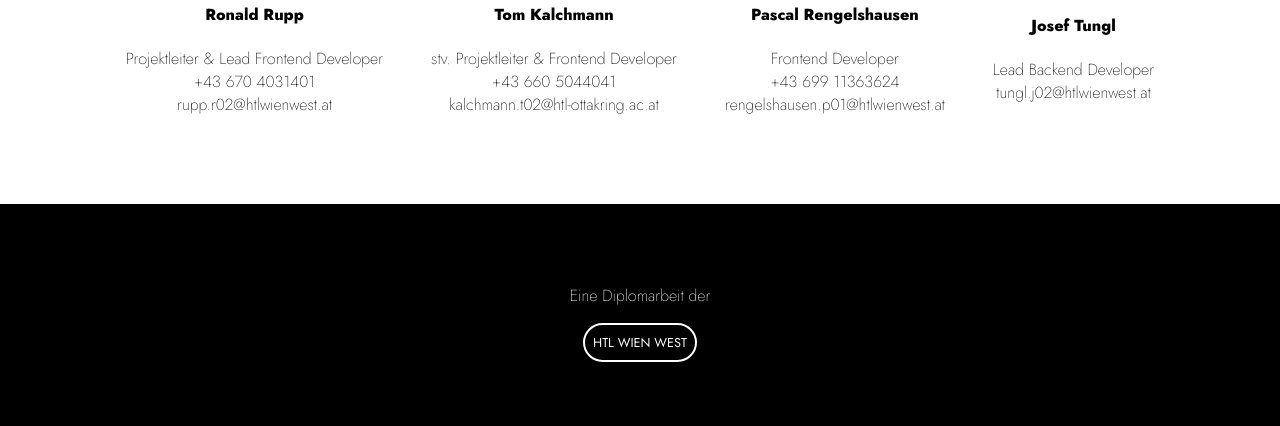
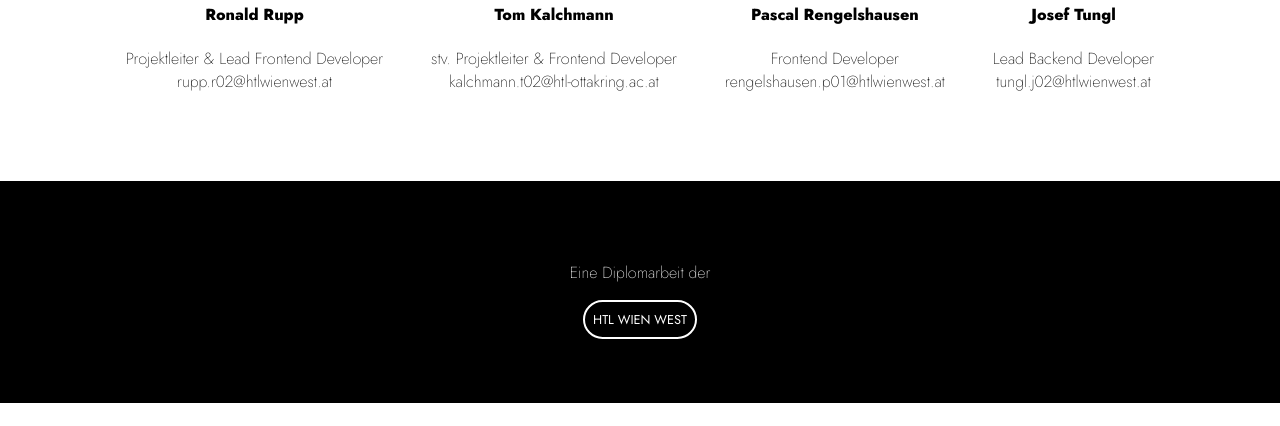
Before and after one commit to ronaldrupp/checkit-website, a plain HTML site: page impressum.html in a window 1280 px wide. Shown: the part 2052-2478 px from the top of the page. After the commit the page ends 2455 px from the top, so only its background shows below. Drawn offline with Linux system fonts and the light colour scheme.

Commit message:
removal of tele

```diff
--- a/impressum.html
+++ b/impressum.html
@@ -124,7 +124,6 @@
           />
           <h4 class="name">Ronald Rupp</h4>
           <p class="role">Projektleiter & Lead Frontend Developer</p>
-          <p class="role">+43 670 4031401</p>
           <p class="role">rupp.r02@htlwienwest.at</p>
         </div>
         <div class="team-item">
@@ -134,14 +133,12 @@
           />
           <h4 class="name">Tom Kalchmann</h4>
           <p class="role">stv. Projektleiter & Frontend Developer</p>
-          <p class="role">+43 660 5044041</p>
           <p class="role">kalchmann.t02@htl-ottakring.ac.at</p>
         </div>
         <div class="team-item">
           <img src="images/PHOTO-2020-11-02-16-17-59.jpg" class="team-pic" />
           <h4 class="name">Pascal Rengelshausen</h4>
           <p class="role">Frontend Developer</p>
-          <p class="role">+43 699 11363624</p>
           <p class="role">rengelshausen.p01@htlwienwest.at</p>
         </div>
         <div class="team-item">
```
